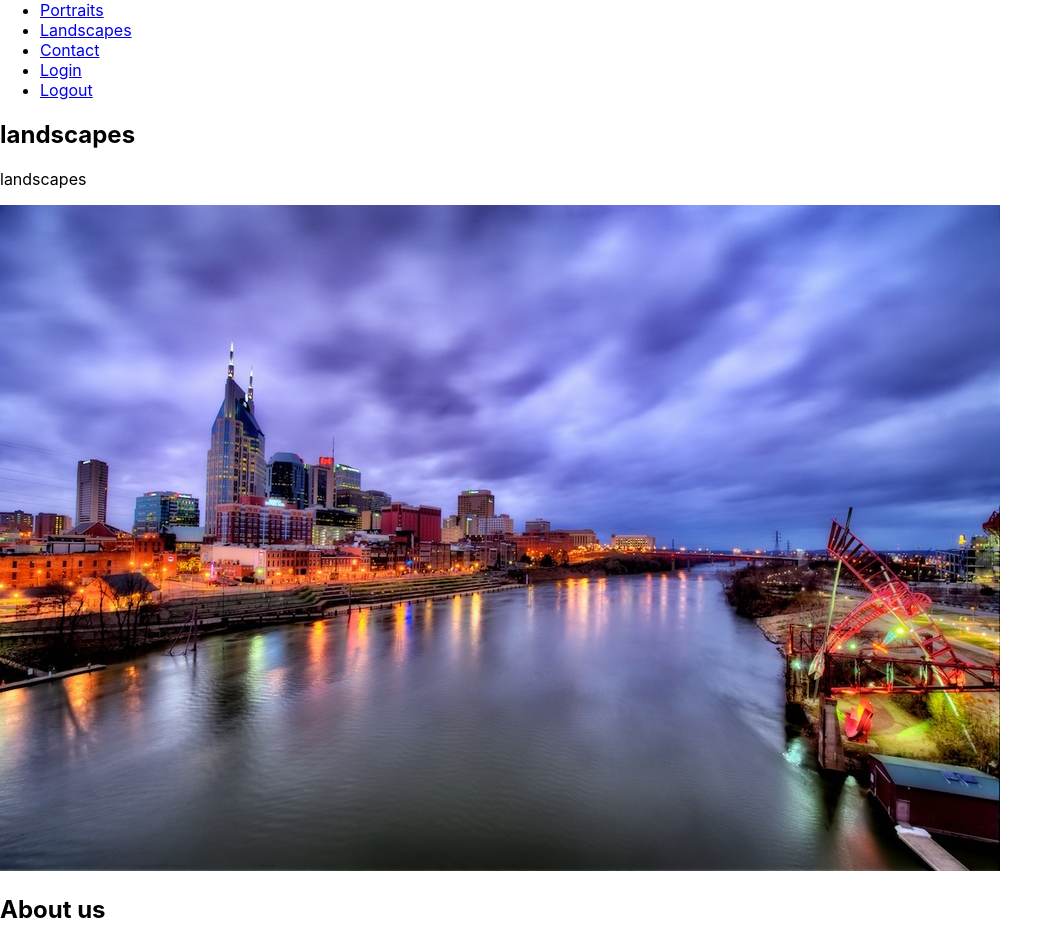
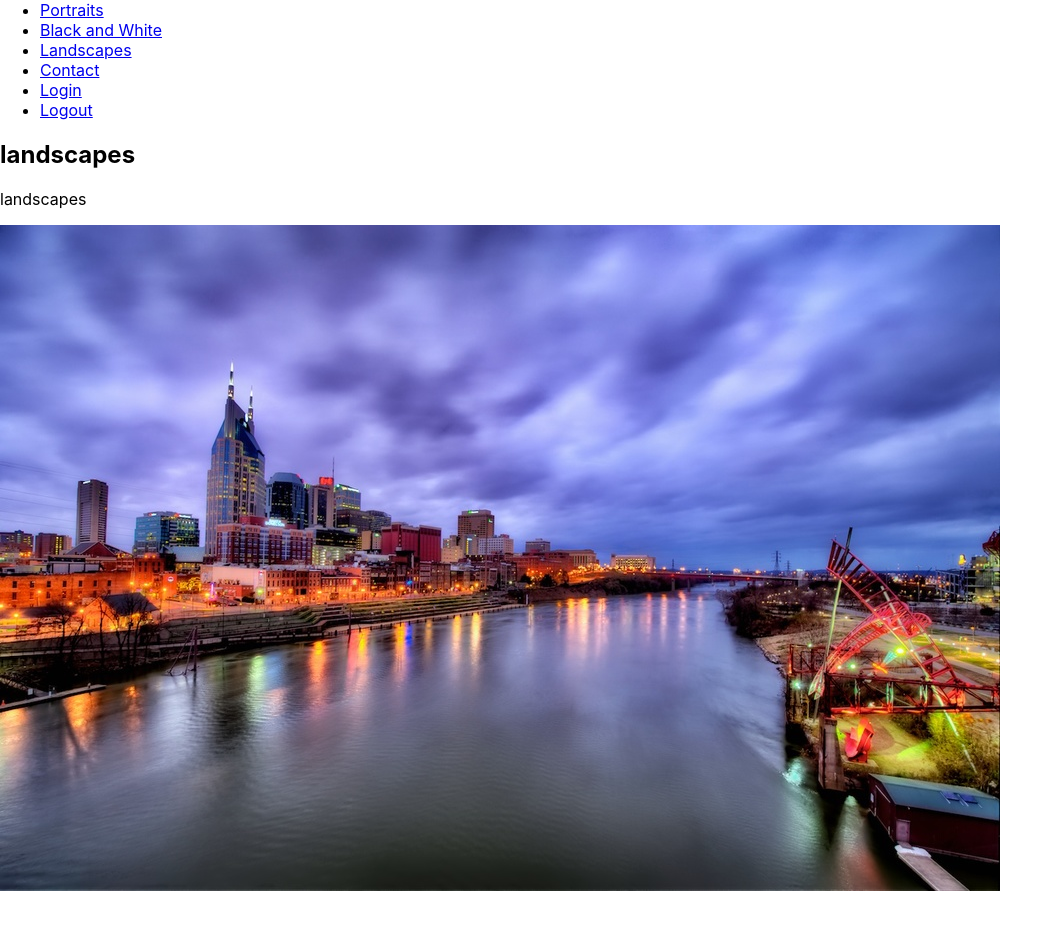
Before and after one commit to jojoford/Project3, a React (Create React App) app in the folder client/: page / in a window 1280 px wide. Shown: the part 41-985 px from the top of the page, without its empty margins (0-1063 px from the left). After the commit the page ends 936 px from the top, so only its background shows below. Built offline with nearby package versions, Linux system fonts and the light colour scheme.

Commit message:
updated app.js file to only show about us text on about page. added nav item

```diff
--- a/client/src/App.js
+++ b/client/src/App.js
@@ -32,7 +32,7 @@ function App() {
         <Route exact path="/about" component={About} />
       </Switch>
         <Carousel></Carousel>
-        <About></About>
+        {/* <About></About> */}
     </div>
     </Router>
    </ApolloProvider>
--- a/client/src/components/Nav/index.js
+++ b/client/src/components/Nav/index.js
@@ -15,6 +15,11 @@ function Nav() {
                     <li>
                         <Link to="/portraits">
                             Portraits
+                        </Link>
+                    </li>
+                    <li>
+                        <Link to="/blackandwhite">
+                            Black and White
                         </Link>
                     </li>
                     <li>
```
